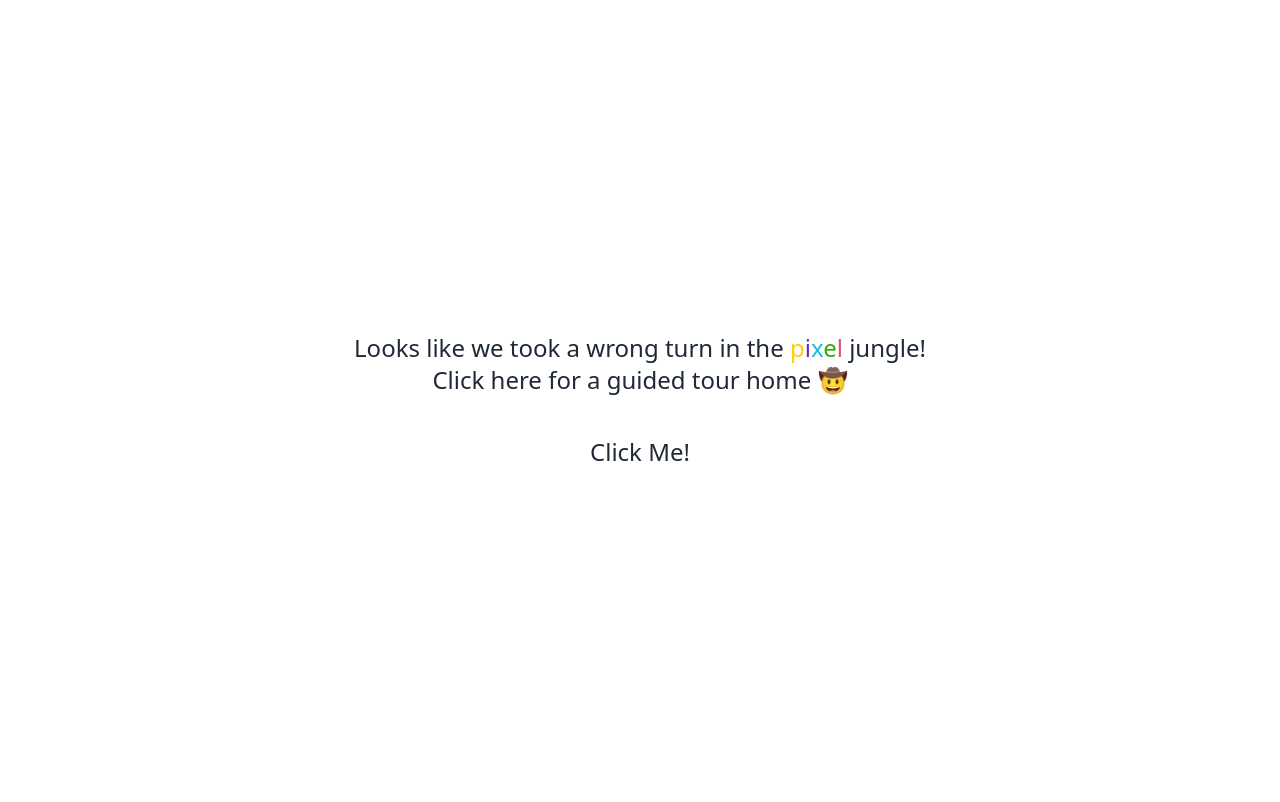
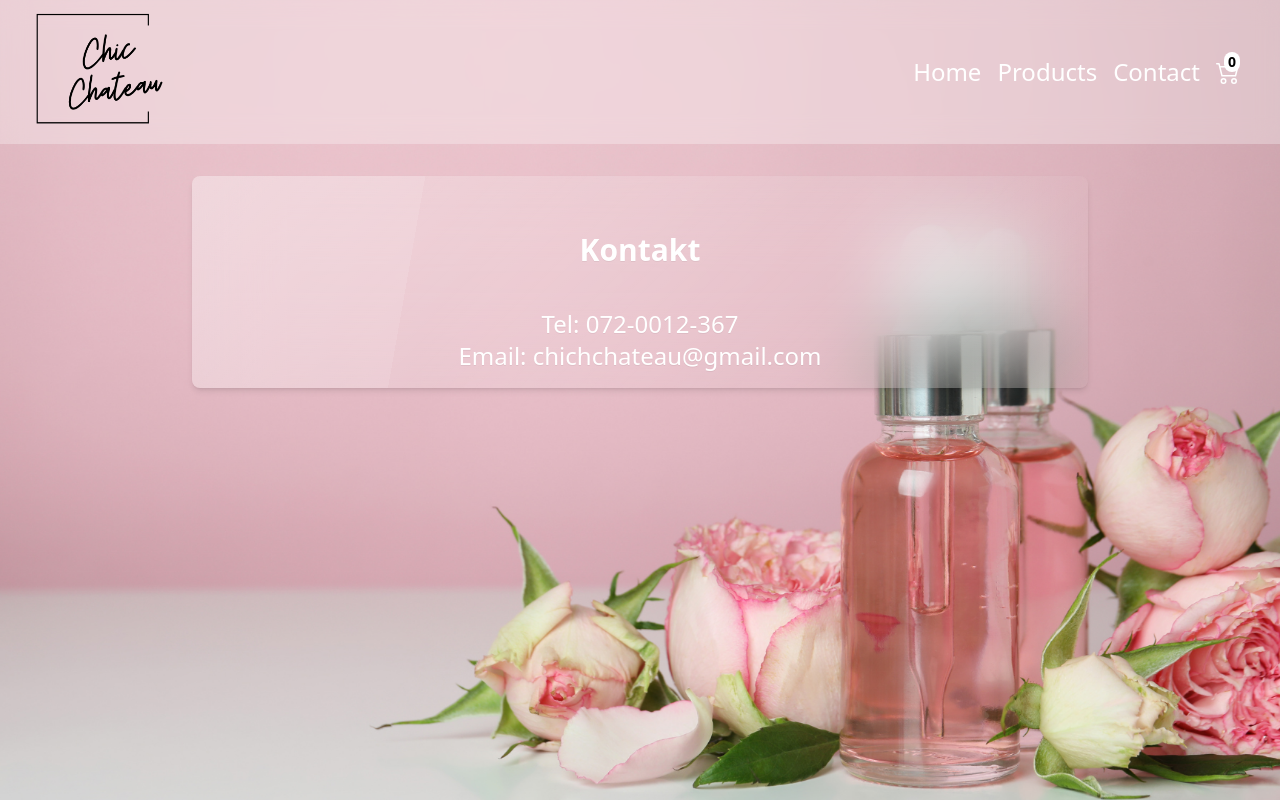
Before and after one commit to JannieHamberg/uppgift_2, a React (Vite) app in the folder client/: page /contact in a window 1280 px wide. Shown: the top 802 px of the page. Built offline with nearby package versions, Linux system fonts and the light colour scheme.

Commit message:
Successpage and also trying to fix orders being saved

```diff
--- /dev/null
+++ b/client/src/Components/Contact.tsx
@@ -0,0 +1,11 @@
+export const Contact = () => {
+    return (
+      <div className="contact-bg  pt-24">
+        <div className="mt-20 max-w-4xl mx-auto p-4 shadow-md rounded-lg glass text-white">
+          <h2 className="text-3xl font-bold text-center my-10">Kontakt</h2>
+          <p className="text-2xl text-center">Tel: 072-0012-367 </p>
+          <p className="text-2xl text-center">Email: chichchateau@gmail.com</p>
+        </div>
+      </div>
+    );
+  };
--- /dev/null
+++ b/client/src/Components/Success.tsx
@@ -0,0 +1,27 @@
+import { useEffect } from "react";
+import { Link } from "react-router-dom"
+import { useCart } from "../Contexts/CartContext";
+
+export const Success = () => {
+    const { clearCart } = useCart();
+
+    useEffect(() => {
+      clearCart();
+    }, []);
+
+    return (
+      <div className="success-bg text-white p-24 mt-20">
+        <div className="shopping-cart-container max-w-4xl mx-auto">
+          <div className="glass p-4 shadow-md rounded-lg">
+            <h1 className="text-3xl font-bold text-center my-10">Tack för ditt köp!</h1>
+            <p className="text-xl text-center">Vårt bokningssystem är under uppbyggnad. Ring 072-0012-367 för bokning!</p>
+            <div className="text-center mt-10 mb-4">
+              <Link to="/contact" className="text-white text-l success-btn rounded-lg p-4 transition duration-300 ease-in-out">
+                Kontakt
+              </Link>
+            </div>
+          </div>
+        </div>
+      </div>
+    );
+  };
--- a/client/src/Contexts/CartContext.tsx
+++ b/client/src/Contexts/CartContext.tsx
@@ -24,6 +24,7 @@ interface ICartContext {
     removeFromCart: (productId: string) => void
     updateQuantity: (productId: string, quantity: number) => void
     calculateTotal: () => string
+    clearCart: () => void
 }
 
 const initialValue = {
@@ -31,7 +32,8 @@ const initialValue = {
     addToCart: () => {},
     removeFromCart: () => {},
     updateQuantity: () => {},
-    calculateTotal: () => ''
+    calculateTotal: () => '',
+    clearCart: () => {}
 }
 
 const CartContext = createContext<ICartContext>(initialValue);
@@ -78,12 +80,17 @@ const CartProvider = ({children}: PropsWithChildren) => {
         }, 0).toFixed(2);
       };
 
+      const clearCart = () => {
+        setCart([]);
+        localStorage.removeItem('cart');
+      }
+
 
 
 
 
     return (
-        <CartContext.Provider value={{cart, addToCart, removeFromCart, updateQuantity, calculateTotal }}>
+        <CartContext.Provider value={{cart, addToCart, removeFromCart, updateQuantity, calculateTotal, clearCart }}>
             {children}
         </CartContext.Provider>
     )
--- a/client/src/Styles/style.css
+++ b/client/src/Styles/style.css
@@ -16,13 +16,33 @@
     background-color: white;
 }
 
+.success-bg {
+    background-image: url('./../assets/40.png');
+    background-size:cover;
+    min-height: 100vh;
+    background-repeat: no-repeat;
+    background-position: bottom;
+    background-color: white;
+
+}
+
+.contact-bg {
+    background-image: url('./../assets/39.png');
+    background-size:cover;
+    min-height: 100vh;
+    background-repeat: no-repeat;
+    background-position: bottom;
+    background-color: white;
+
+}
 
 .card-image-img {
     object-fit: cover;
 }
 
 .buy-btn,
-.checkout-btn {
+.checkout-btn,
+.success-btn {
     background-color: #f2c4de;
     border: none;
 }
--- /dev/null
+++ b/client/src/pages/ContactPage.tsx
@@ -0,0 +1,8 @@
+import { Contact } from "../Components/Contact"
+
+export const ContactPage = () => {
+
+    return (
+        <Contact />
+    )
+}
--- /dev/null
+++ b/client/src/pages/Success.tsx
@@ -0,0 +1,9 @@
+import { Success } from "../Components/Success"
+
+export const SuccessPage = () => {
+    return (
+       <div>
+        <Success />
+       </div>
+    )
+}
```
Also changed, not shown: client/src/Router/Router.tsx (+11 -1 lines), 1 other file (tests, documents, lock files or other folders).
